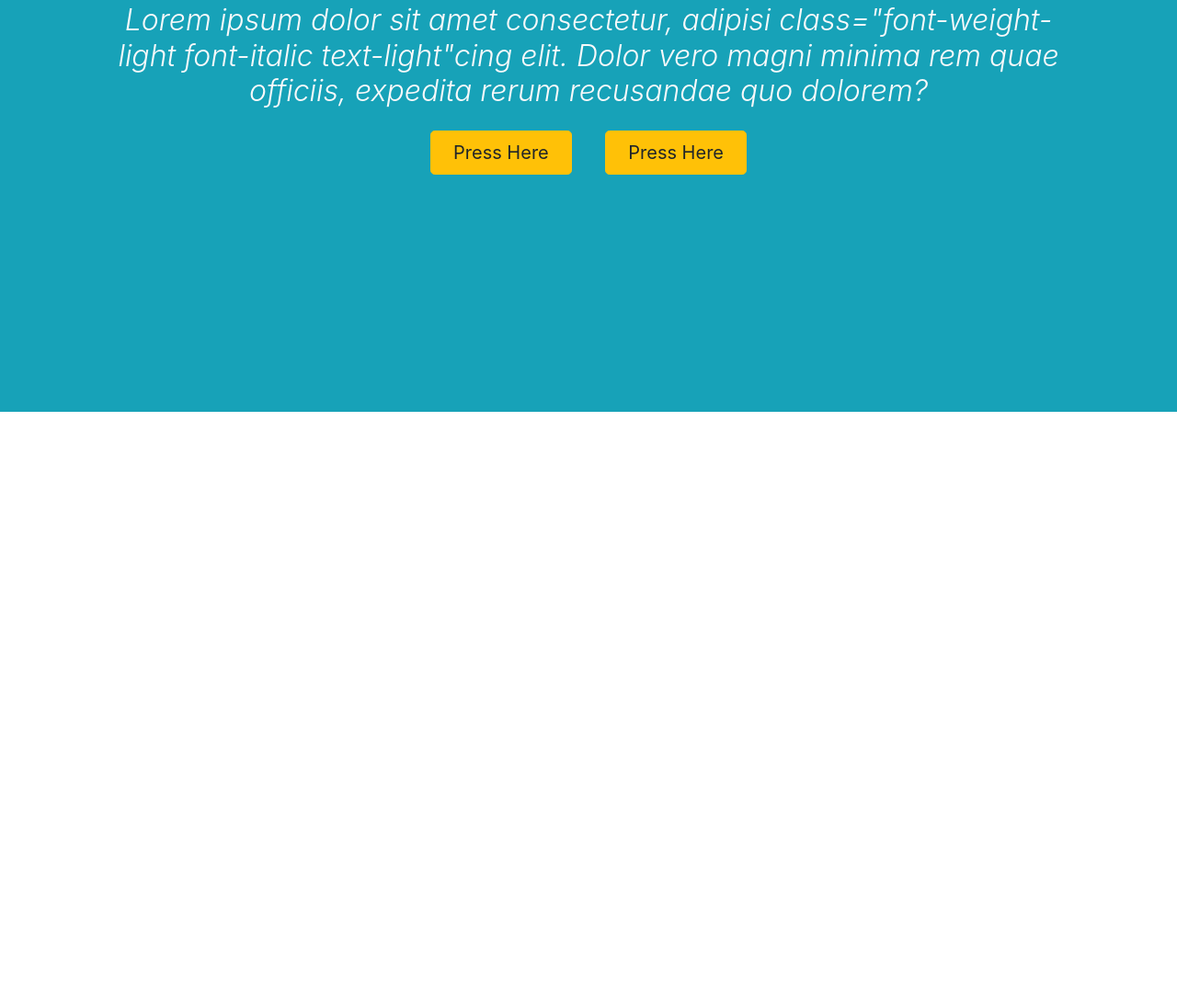
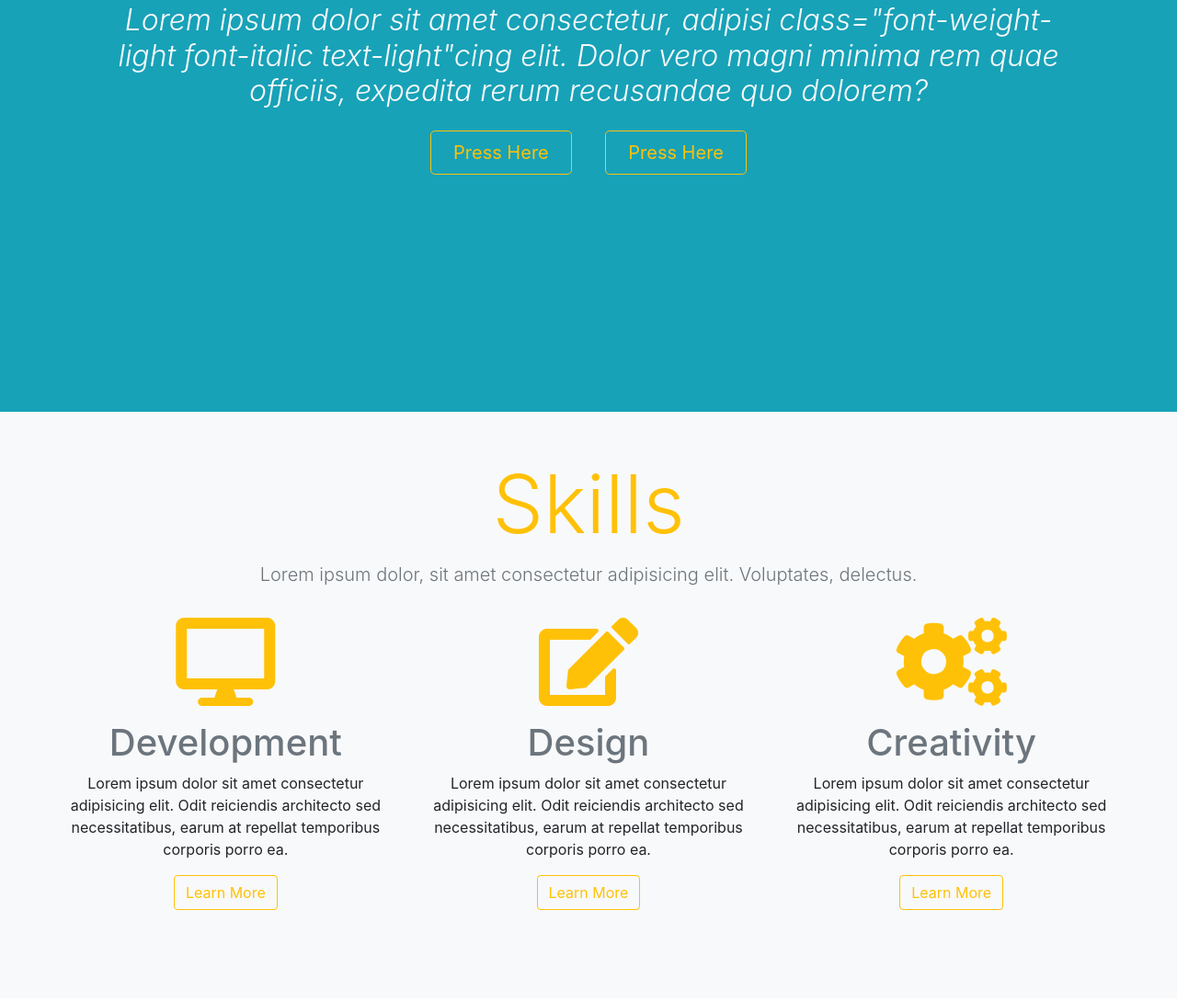
Before and after one commit to nishantniket/PureBootstrap, a plain HTML site: page index.html in a window 1280 px wide. Shown: the part 352-1441 px from the top of the page at 92% size. Drawn offline with nearby package versions, Linux system fonts and the light colour scheme.

Commit message:
skill section completed

```diff
--- a/index.html
+++ b/index.html
@@ -62,11 +62,51 @@
         <h2 class="font-weight-light font-italic text-light">
           Lorem ipsum dolor sit amet consectetur, adipisi class="font-weight-light font-italic text-light"cing elit. Dolor vero magni minima rem quae officiis, expedita rerum recusandae quo dolorem?
         </h2>
-        <a href="#" class="btn btn-warning btn-lg px-4 m-3">Press Here</a>
-        <a href="#" class="btn btn-warning btn-lg px-4 m-3">Press Here</a>
+        <a href="#" class="btn btn-outline-warning btn-lg px-4 m-3">Press Here</a>
+        <a href="#" class="btn btn-outline-warning btn-lg px-4 m-3">Press Here</a>
       </div>
     </div>
   </div>
+</section>
+<!-- end of banner-section -->
+<!-- skills-section -->
+<section class="bg-light p-5">
+  <div class="container-fluid">
+    <!-- Title -->
+    <div class="row">
+      <div class="col text-center mb-3">
+        <h1 class="text-warning display-2">Skills</h1>
+        <p class="lead text-secondary">Lorem ipsum dolor, sit amet consectetur adipisicing elit. Voluptates, delectus.</p>
+      </div>
+    </div>
+    <!-- end of Title -->
+
+    <div class="row text-center">
+      <div class="col-md-4 col-sm-10 mx-auto mb-5">
+        <i class="fas fa-desktop fa-6x text-warning mb-3"></i>
+        <h1 class="text-secondary">Development</h1>
+        <p>Lorem ipsum dolor sit amet consectetur adipisicing elit. Odit reiciendis architecto sed necessitatibus, earum at repellat temporibus corporis porro ea.</p>
+        <a href="#" class="btn btn-outline-warning">Learn More</a>
+      </div>
+
+
+        <div class="col-md-4 col-sm-10 mx-auto mb-5">
+          <i class="fas fa-edit fa-6x text-warning mb-3"></i>
+          <h1 class="text-secondary">Design</h1>
+          <p>Lorem ipsum dolor sit amet consectetur adipisicing elit. Odit reiciendis architecto sed necessitatibus, earum at repellat temporibus corporis porro ea.</p>
+          <a href="#" class="btn btn-outline-warning">Learn More</a>
+        </div>
+
+          <div class="col-md-4 col-sm-10 mx-auto mb-5">
+            <i class="fas fa-cogs fa-6x text-warning mb-3"></i>
+            <h1 class="text-secondary">Creativity</h1>
+            <p>Lorem ipsum dolor sit amet consectetur adipisicing elit. Odit reiciendis architecto sed necessitatibus, earum at repellat temporibus corporis porro ea.</p>
+            <a href="#" class="btn btn-outline-warning">Learn More</a>
+          </div>
+        </div>
+  </div>
+</section>
+<!-- end of skills-section -->
 <br>
 <br>
 <br>
@@ -87,18 +127,6 @@
 <br>
 <br>
 <br>
-  <br>
-  <br>
-  <br>
-  <br>
-  <br>
-  <br>
-  <br>
-  <br>
-  <br>
-  <br>
-</section>
-<!-- end of banner-section -->
 <!-- Optional JavaScript -->
     <!-- jQuery first, then Popper.js, then Bootstrap JS -->
     <script src="https://code.jquery.com/jquery-3.2.1.slim.min.js" integrity="sha384-KJ3o2DKtIkvYIK3UENzmM7KCkRr/rE9/Qpg6aAZGJwFDMVNA/GpGFF93hXpG5KkN" crossorigin="anonymous"></script>
```
Lines whose indentation alone changed are shown as unchanged.
